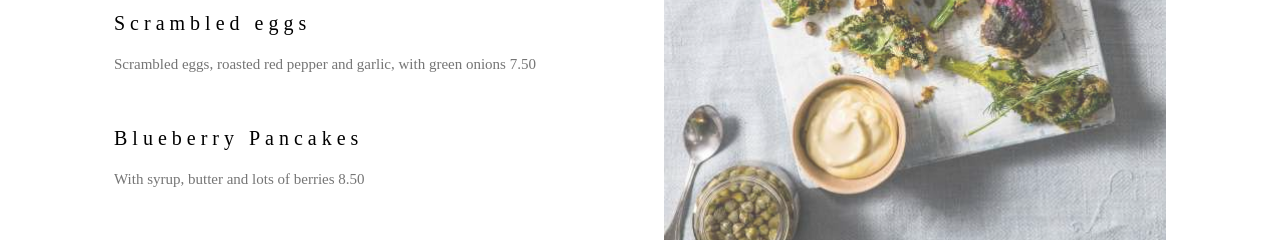
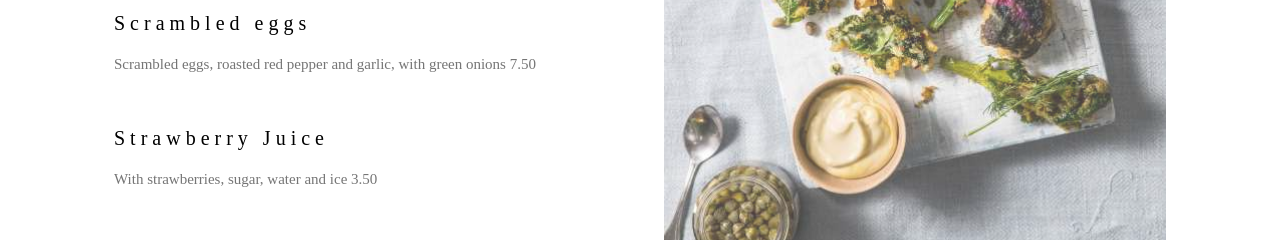
Before and after one commit to claracpessoa/projeto-restaurante, a plain HTML site: page index.html in a window 1280 px wide. Shown: the part 1980-2220 px from the top of the page. Drawn offline with nearby package versions, Linux system fonts and the light colour scheme.

Commit message:
adicionado suco ao menu

```diff
--- a/index.html
+++ b/index.html
@@ -71,8 +71,8 @@ h1, h2, h3, h4, h5, h6 {
       <h4>Scrambled eggs</h4>
       <p class="w3-text-grey">Scrambled eggs, roasted red pepper and garlic, with green onions 7.50</p><br>
 
-      <h4>Blueberry Pancakes</h4>
-      <p class="w3-text-grey">With syrup, butter and lots of berries 8.50</p>
+      <h4>Strawberry Juice</h4>
+      <p class="w3-text-grey">With strawberries, sugar, water and ice 3.50</p>
     </div>
 
     <div class="w3-col l6 w3-padding-large">
```
